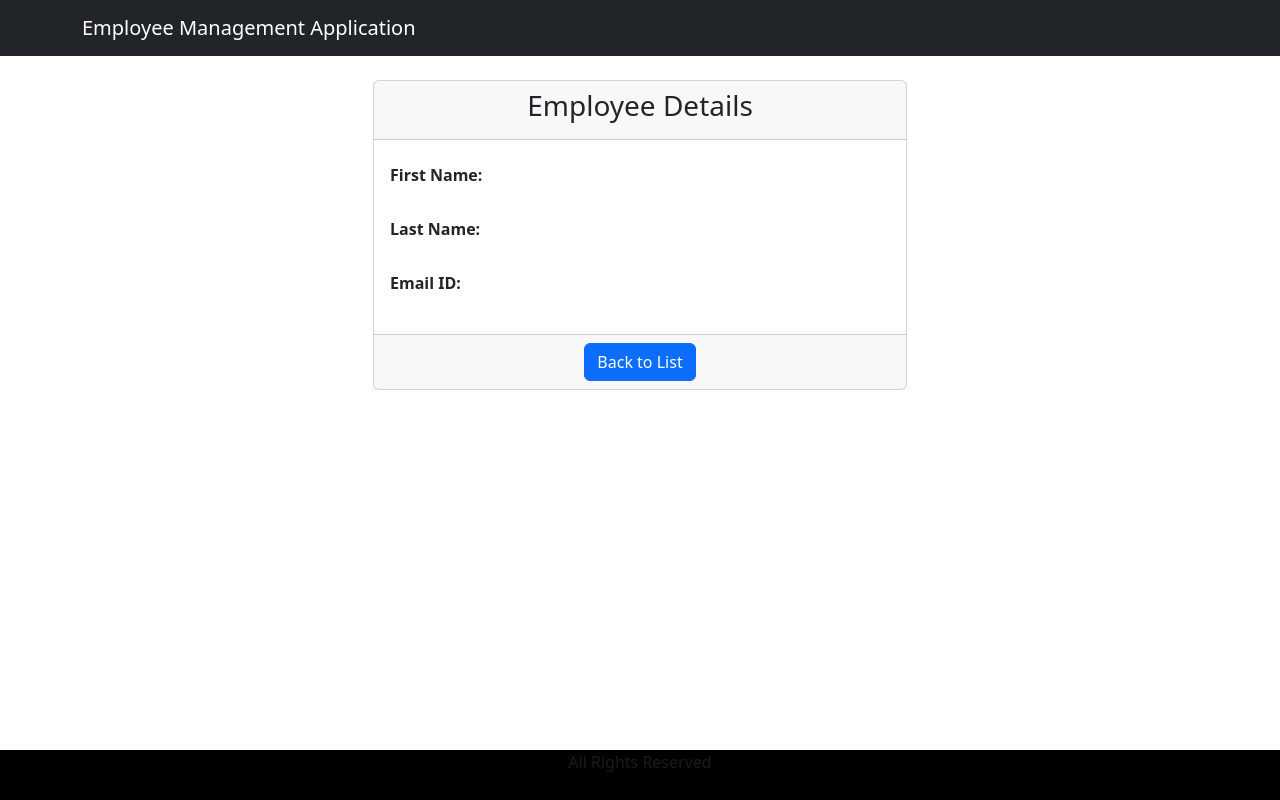
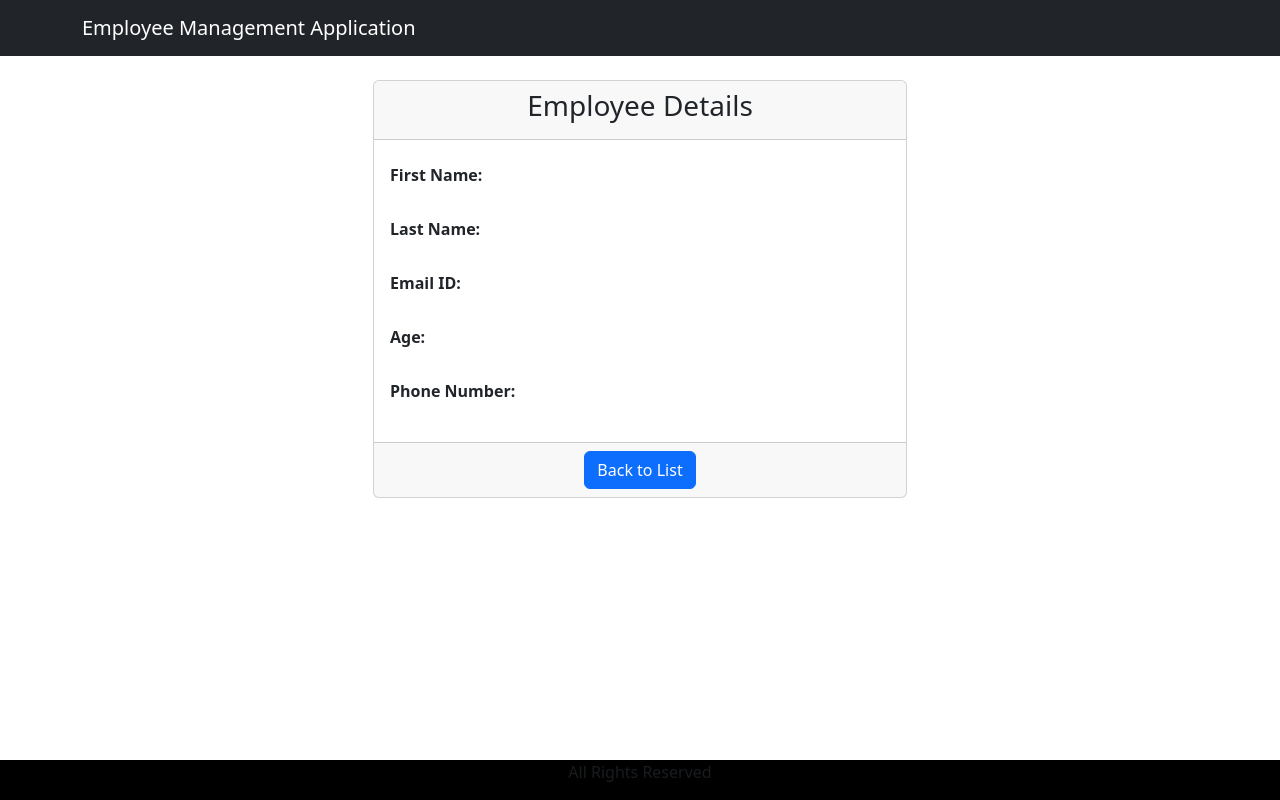
Before and after one commit to umayanganacooray/ems-frontend, a React (Create React App) app: page /view-employee/1 in a window 1280 px wide. Built offline with nearby package versions, Linux system fonts and the light colour scheme; no server answers.

Commit message:
add build

```diff
--- a/src/App.css
+++ b/src/App.css
@@ -2,7 +2,7 @@
   position: fixed;
   bottom: 0;
   width: 100%;
-  height: 50px;
+  height: 40px;
   background-color: black;
   text-align: center;
   color: white;
--- a/src/components/AddEmployeeComponent.js
+++ b/src/components/AddEmployeeComponent.js
@@ -6,6 +6,8 @@ const AddEmployeeComponent = () => {
     const [firstName, setFirstName] = useState('');
     const [lastName, setLastName] = useState('');
     const [emailId, setEmailId] = useState('');
+    const [age, setAge] = useState('');
+    const [phoneNo, setPhoneNo] = useState('');
     const navigate = useNavigate();
     const { id } = useParams();
 
@@ -16,6 +18,8 @@ const AddEmployeeComponent = () => {
                     setFirstName(response.data.firstName);
                     setLastName(response.data.lastName);
                     setEmailId(response.data.emailId);
+                    setAge(response.data.age);
+                    setPhoneNo(response.data.phoneNo);
                 })
                 .catch(error => {
                     console.log(error);
@@ -26,7 +30,7 @@ const AddEmployeeComponent = () => {
     const saveOrUpdateEmployee = (e) => {
         e.preventDefault();
 
-        const employee = { firstName, lastName, emailId };
+        const employee = { firstName, lastName, emailId, age, phoneNo};
 
         if (id) {
             EmployeeService.updateEmployee(id, employee)
@@ -44,13 +48,13 @@ const AddEmployeeComponent = () => {
     }
 
     return (
-        <div className="container mt-4">
+        <div className="container mt-5">
             <div className="row">
                 <div className="col-md-6 offset-md-3">
                     <div className="card">
                         <div className="card-body">
                             {title()}
-                            <form>
+                            <form className="mb-5">
                                 <div className="mb-3">
                                     <label htmlFor="firstName" className="form-label">First Name</label>
                                     <input type="text" className="form-control" id="firstName" placeholder="Enter first name" value={firstName} onChange={(e) => setFirstName(e.target.value)} />
@@ -62,6 +66,14 @@ const AddEmployeeComponent = () => {
                                 <div className="mb-3">
                                     <label htmlFor="emailId" className="form-label">Email Id</label>
                                     <input type="email" className="form-control" id="emailId" placeholder="Enter email id" value={emailId} onChange={(e) => setEmailId(e.target.value)} />
+                                </div>
+                                <div className="mb-3">
+                                    <label htmlFor="age" className="form-label">Age</label>
+                                    <input type="text" className="form-control" id="age" placeholder="Enter your age" value={age} onChange={(e) => setAge(e.target.value)} />
+                                </div>
+                                <div className="mb-3">
+                                    <label htmlFor="phoneNo" className="form-label">Phone Number</label>
+                                    <input type="text" className="form-control" id="phoneNo" placeholder="Enter phone number" value={phoneNo} onChange={(e) => setPhoneNo(e.target.value)} />
                                 </div>
                                 <button type="submit" className="btn btn-success me-2" onClick={saveOrUpdateEmployee}>Submit</button>
                                 <Link to="/employees" className="btn btn-danger">Cancel</Link>
--- a/src/components/FooterComponent.js
+++ b/src/components/FooterComponent.js
@@ -3,7 +3,7 @@ import React from 'react'
 const FooterComponent = () => {
     return (
         <div>
-            <footer className = "footer">
+            <footer className = "footer mt-4">
                  <span className="text-muted">All Rights Reserved</span>
             </footer>
         </div>
--- a/src/components/ViewEmployee.js
+++ b/src/components/ViewEmployee.js
@@ -43,6 +43,18 @@ const ViewEmployeeComponent = () => {
                                     <p className="form-control-plaintext">{employee.emailId}</p>
                                 </div>
                             </div>
+                            <div className="row mb-3">
+                                <label className="col-sm-4 col-form-label"><strong>Age:</strong></label>
+                                <div className="col-sm-8">
+                                    <p className="form-control-plaintext">{employee.age}</p>
+                                </div>
+                            </div>
+                            <div className="row mb-3">
+                                <label className="col-sm-4 col-form-label"><strong>Phone Number:</strong></label>
+                                <div className="col-sm-8">
+                                    <p className="form-control-plaintext">{employee.phoneNo}</p>
+                                </div>
+                            </div>
                         </div>
                         <div className="card-footer text-center">
                             <Link to="/employees" className="btn btn-primary">Back to List</Link>
```
